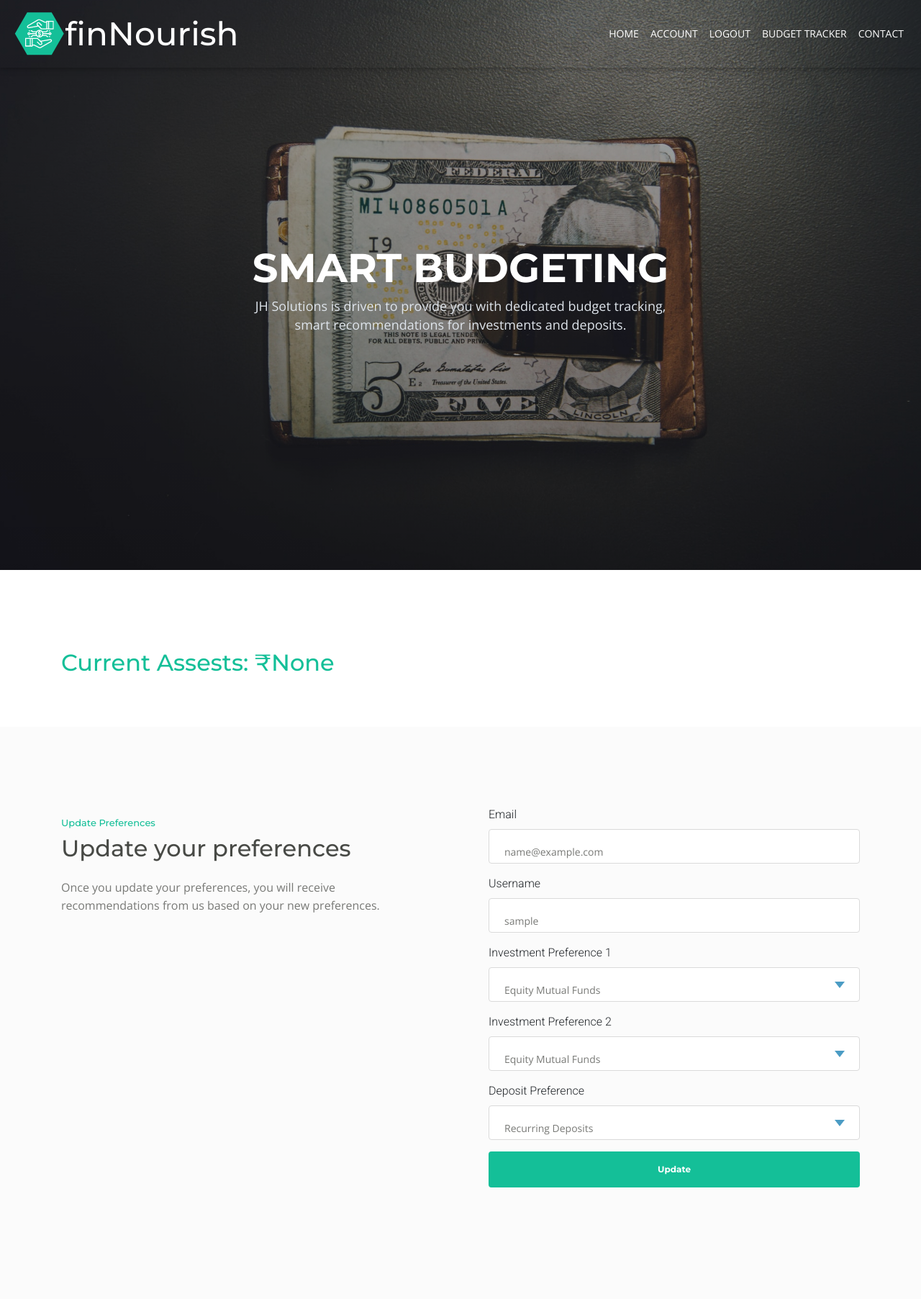
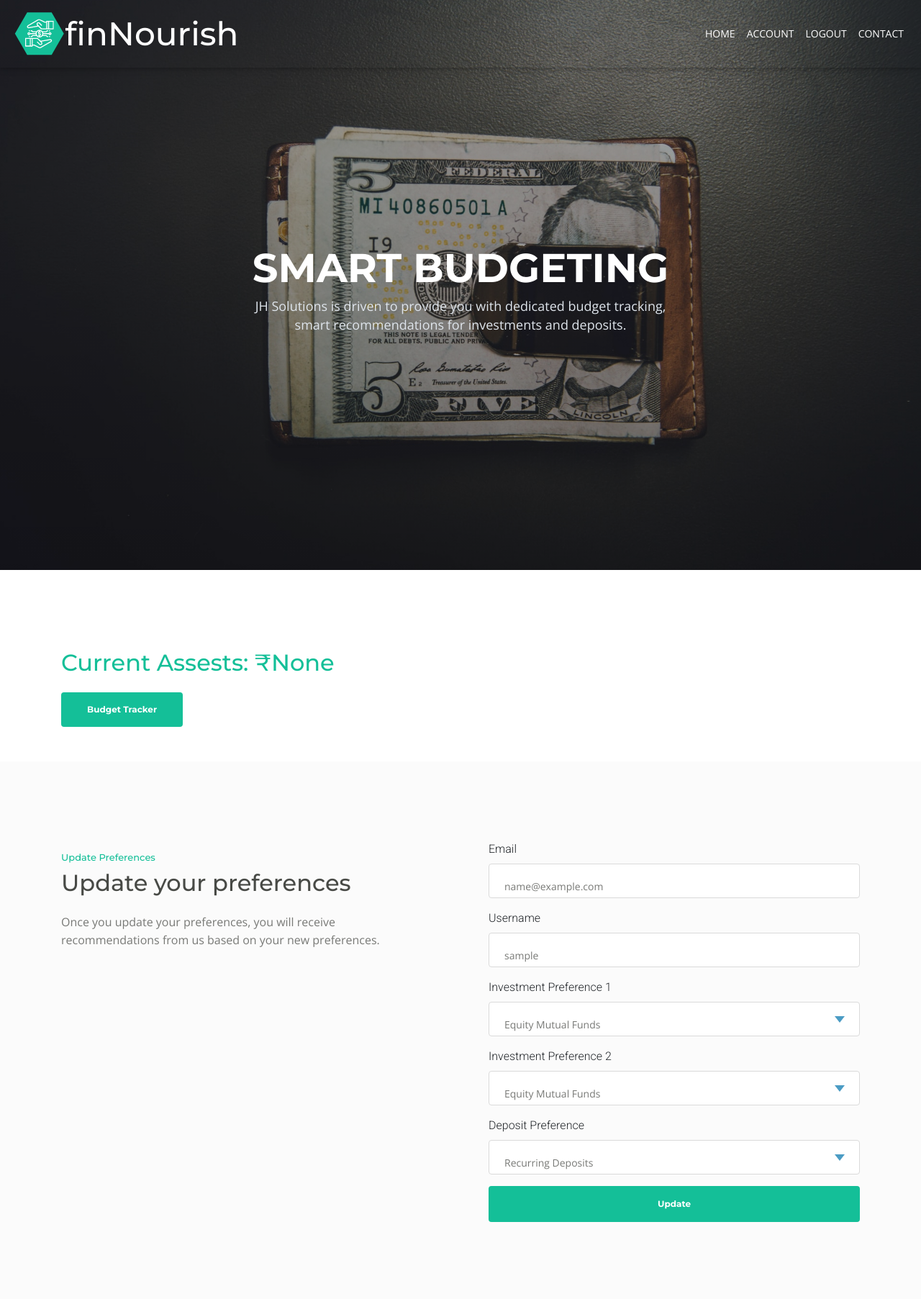
Before and after one commit to Harsh-Naicker/finNourish, a Flask app: a page that uses Project/templates/account.html in a window 1280 px wide. Shown: the top 1805 px of the page at 72% size. Run offline with Flask 3, Linux system fonts and the light colour scheme; the visitor is signed in with stand-in values (Sample User, id 1); some libraries are stand-ins or nearby versions.

Commit message:
Eight Commit

```diff
--- a/Project/templates/account.html
+++ b/Project/templates/account.html
@@ -79,9 +79,7 @@
                 <li class="nav-item">
                     <a class="nav-link page-scroll" href="{{url_for('users.logout')}}">LOGOUT</a>
                 </li>
-                <li class="nav-item">
-                    <a class="nav-link page-scroll" href="{{url_for('users.render_tracker')}}" target="_blank">BUDGET TRACKER</a>
-                </li>
+
                 {% else %}
 
                 <li class="nav-item">
@@ -141,7 +139,7 @@
             <div class="row">
                 <div class="col-lg-12">
                     <div>
-                        <div><h2 style="color:  #14bf98;">Current Assests: ₹{{current_user.current_assets}}</h2></div>
+                        <div><h2 style="color:  #14bf98;">Current Assests: ₹{{current_user.current_assets}}</h2><a class="btn-solid-lg page-scroll" href="{{url_for('users.render_tracker')}}" target="_blank" style="color: white;">Budget Tracker</a></h2></div></div>
                     </div>
                 </div>
             </div>
--- a/Project/users/views.py
+++ b/Project/users/views.py
@@ -420,7 +420,7 @@ def update_savings(value):
         if len(Savings)!=0:
             figure = go.Figure(
                 data = [
-                    go.Bar(x=Date,y=Savings,text=int(Savings),textposition='auto', marker_color=' #14bf98')
+                    go.Bar(x=Date,y=Savings,text=Savings,textposition='auto', marker_color=' #14bf98')
                 ],
                 layout=go.Layout(
                     title='<b>Amount Saved Per Month</b>',
@@ -444,7 +444,7 @@ def update_savings(value):
         if len(Cum_saving)!=0:
             figure2 = go.Figure(
                 data = [
-                    go.Bar(x=Date,y=Cum_saving,text=int(Cum_saving),textposition='auto',marker_color=' #14bf98')
+                    go.Bar(x=Date,y=Cum_saving,text=Cum_saving,textposition='auto',marker_color=' #14bf98')
                 ],
                 layout=go.Layout(
                     title='<b>Net Savings After Each Month</b>',
```
